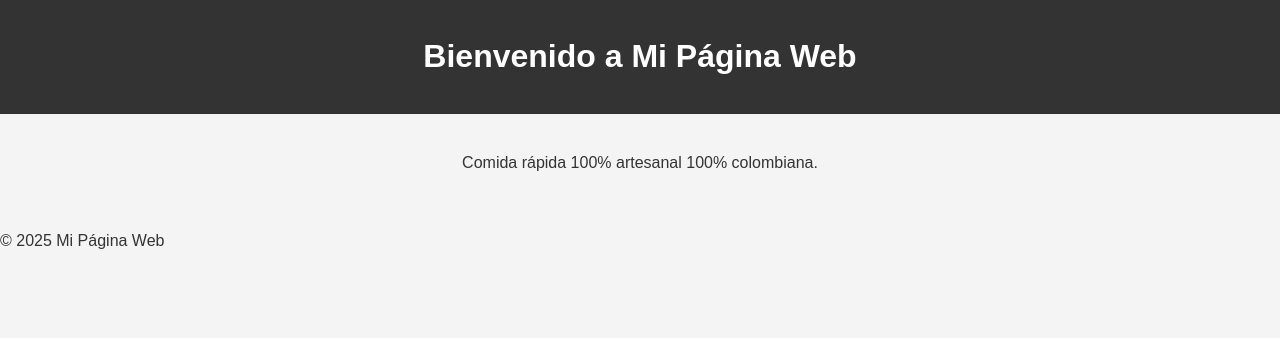
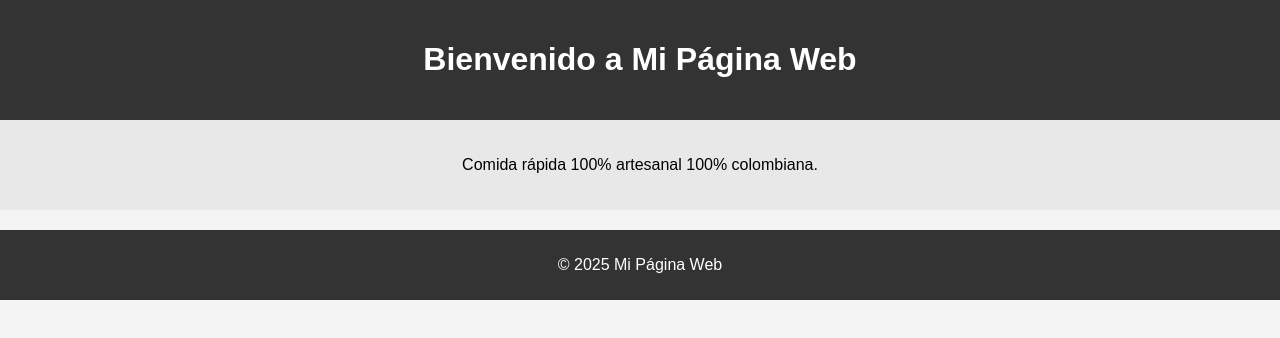
Before and after one commit to Camroap/Camroap.github.io, a plain HTML site: page index.html in a window 1280 px wide. Drawn offline with Linux system fonts and the light colour scheme.

Commit message:
Update styles.css

```diff
--- a/styles.css
+++ b/styles.css
@@ -1,26 +1,31 @@
-/* Estilos básicos para tu página */
+/* Estilos generales */
 body {
     font-family: Arial, sans-serif;
+    background-color: #f4f4f4;
     margin: 0;
     padding: 0;
-    background-color: #f4f4f4;
-    color: #333;
-    line-height: 1.6;
 }
 
+/* Encabezado */
 header {
-    background: #333;
-    color: #fff;
-    padding: 10px 0;
+    background-color: #333;
+    color: white;
     text-align: center;
+    padding: 20px;
 }
 
+/* Contenido principal */
 main {
     padding: 20px;
     text-align: center;
+    background-color: #e8e8e8;
 }
 
-img {
-    max-width: 100%;
-    height: auto;
+/* Pie de página */
+footer {
+    text-align: center;
+    padding: 10px;
+    background-color: #333;
+    color: white;
+    margin-top: 20px;
 }
```
